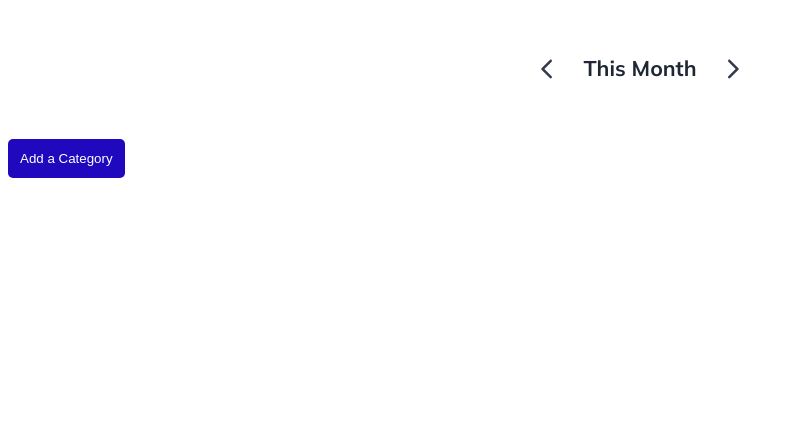
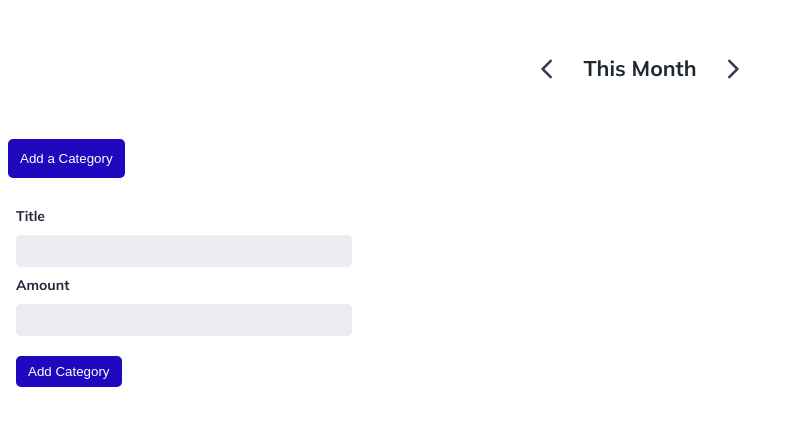
Before and after one commit to metalFrenzy/expenses-web, a React (Vite) app: page / in a window 1280 px wide. Shown: the top 426 px of the page, without its empty margins (0-794 px from the left). Built offline with nearby package versions, Linux system fonts and the light colour scheme.

Commit message:
feat(ui): saving the value to the state

```diff
--- a/src/pages/home-page/home-page.tsx
+++ b/src/pages/home-page/home-page.tsx
@@ -1,8 +1,13 @@
+import AddCategories from "../../components/add-categories/add-new-categories";
 import AddCategoryButton from "../../components/add-category-button";
 import HeadingSection from "../../components/heading-section";
 import './home-page.scss'
 
 export default function HomePage() {
+
+    const addCategory = (catgories: { title: string; amount: string, id: string}) => {
+        console.log(catgories)
+    }
 
     return <>
         <div heading-section>
@@ -10,6 +15,7 @@ export default function HomePage() {
         </div>
 
         <AddCategoryButton></AddCategoryButton>
+        <AddCategories onAdd={addCategory}></AddCategories>
 
     </>
 }
```
